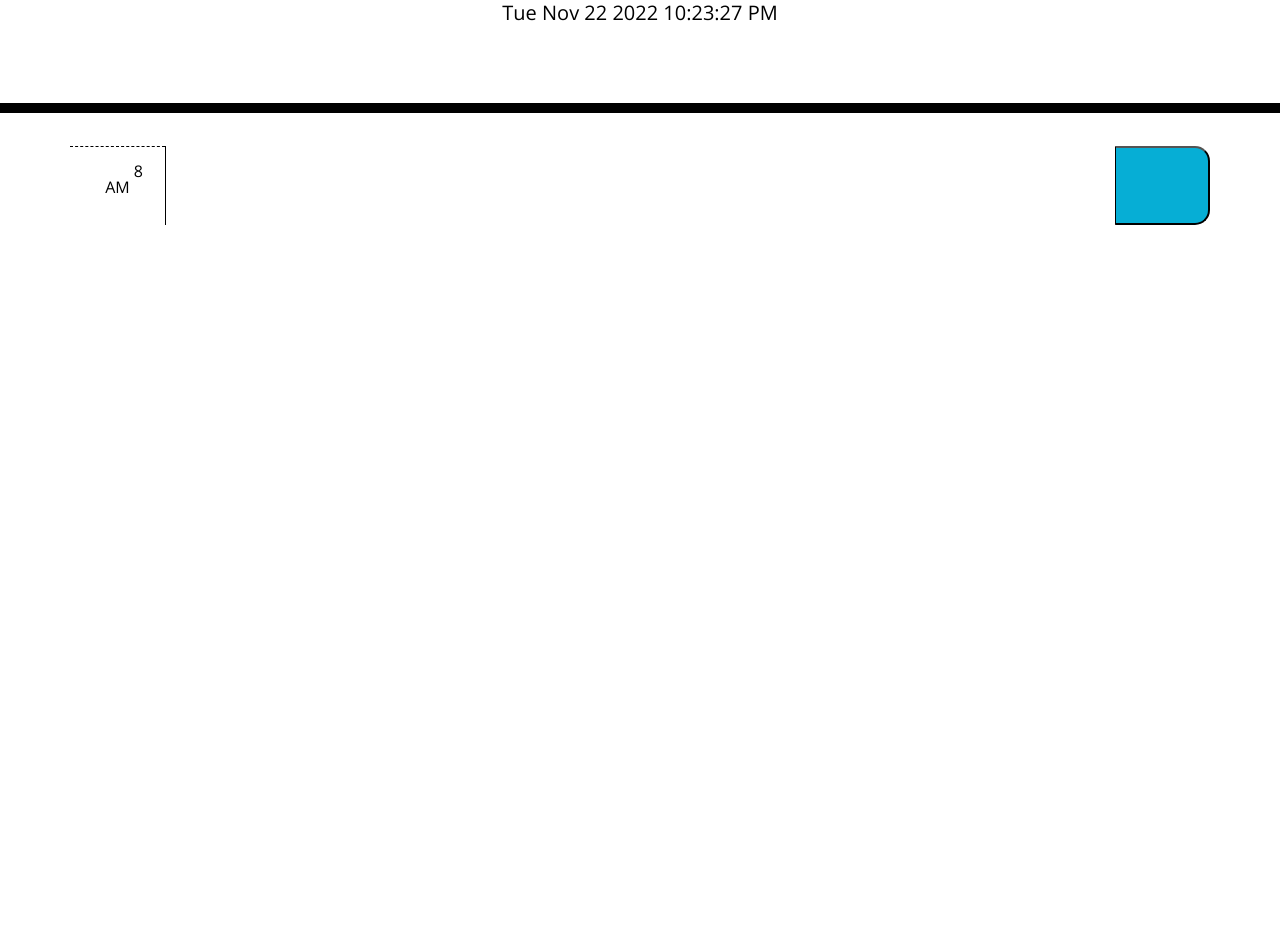
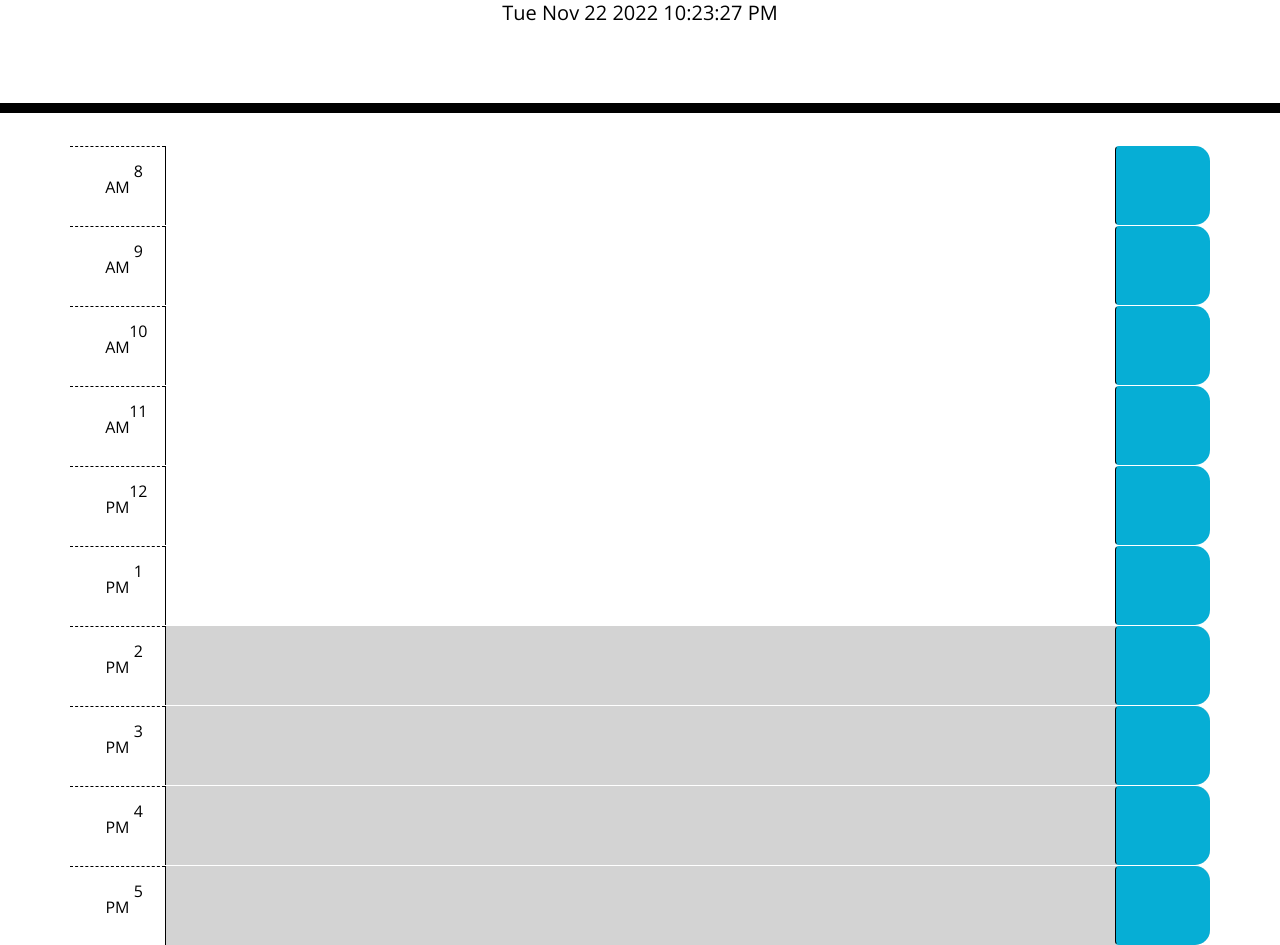
Before and after one commit to taylorpahl/Work-Day-Scheduler, a plain HTML site: page index.html in a window 1280 px wide. Shown: the part 191-1136 px from the top of the page. Before the commit the page ends 800 px from the top, so only its background shows below. Drawn offline with nearby package versions, Linux system fonts and the light colour scheme.

Commit message:
Added all time blocks, fixed coloring

```diff
--- a/index.html
+++ b/index.html
@@ -30,12 +30,75 @@
     </header>
     <div class="container">
       <!-- Timeblocks go here -->
-      <div id="8am" class="row time-block">
+      <div id="8" class="row time-block">
         <div class="col-1 hour">
           8 AM
         </div>
         <textarea class="col-10 description"></textarea>
-        <button class="saveBtn col-1"></button>
+        <button class="btn saveBtn col-1"></button>
+      </div>
+      <div id="9" class="row time-block">
+        <div class="col-1 hour">
+          9 AM
+        </div>
+        <textarea class="col-10 description"></textarea>
+        <button class="btn saveBtn col-1"></button>
+      </div>
+      <div id="10" class="row time-block">
+        <div class="col-1 hour">
+          10 AM
+        </div>
+        <textarea class="col-10 description"></textarea>
+        <button class="btn saveBtn col-1"></button>
+      </div>
+      <div id="11" class="row time-block">
+        <div class="col-1 hour">
+          11 AM
+        </div>
+        <textarea class="col-10 description"></textarea>
+        <button class="btn saveBtn col-1"></button>
+      </div>
+      <div id="12" class="row time-block">
+        <div class="col-1 hour">
+          12 PM
+        </div>
+        <textarea class="col-10 description"></textarea>
+        <button class="btn saveBtn col-1"></button>
+      </div>
+      <div id="13" class="row time-block">
+        <div class="col-1 hour">
+          1 PM
+        </div>
+        <textarea class="col-10 description"></textarea>
+        <button class="btn saveBtn col-1"></button>
+      </div>
+      <div id="14" class="row time-block">
+        <div class="col-1 hour">
+          2 PM
+        </div>
+        <textarea class="col-10 description"></textarea>
+        <button class="btn saveBtn col-1"></button>
+      </div>
+      <div id="15" class="row time-block">
+        <div class="col-1 hour">
+          3 PM
+        </div>
+        <textarea class="col-10 description"></textarea>
+        <button class="btn saveBtn col-1"></button>
+      </div>
+      <div id="16" class="row time-block">
+        <div class="col-1 hour">
+          4 PM
+        </div>
+        <textarea class="col-10 description"></textarea>
+        <button class="btn saveBtn col-1"></button>
+      </div>
+      <div id="17" class="row time-block">
+        <div class="col-1 hour">
+          5 PM
+        </div>
+        <textarea class="col-10 description"></textarea>
+        <button class="btn saveBtn col-1"></button>
       </div>
     </div>
 
--- a/script.js
+++ b/script.js
@@ -30,10 +30,8 @@ Array.from(rows).forEach(row => {
       setColor(row, "red");
     } else if ((currentHour < rowHour) && (currentHour > rowHour - 6)) {
       setColor(row, "green");
-    } else if ((currentHour > rowHour) && (currentHour < rowHour + 6)) {
+    } else if ((currentHour > rowHour) && (currentHour < rowHour + 9)) {
       setColor(row, "lightgrey");
-    } else {
-      setColor(row, "white");
     }
   }
 });
```
